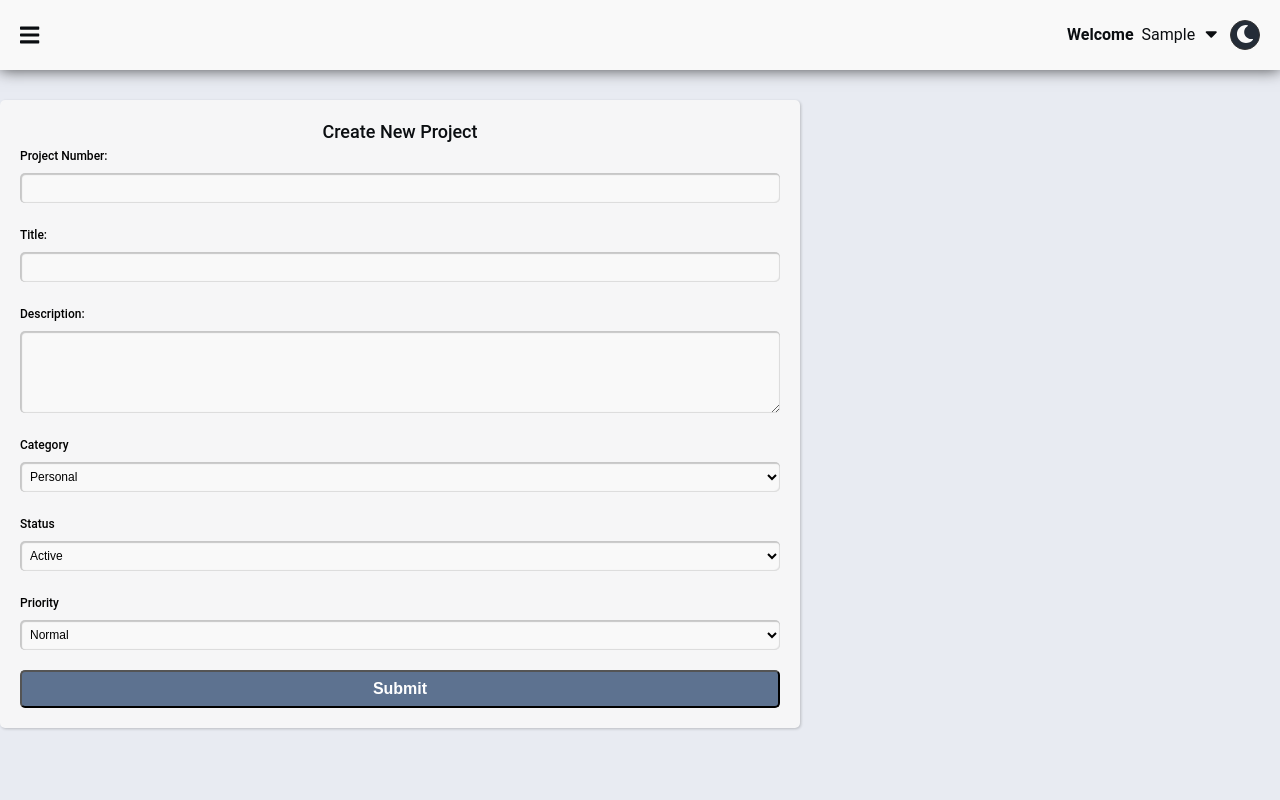
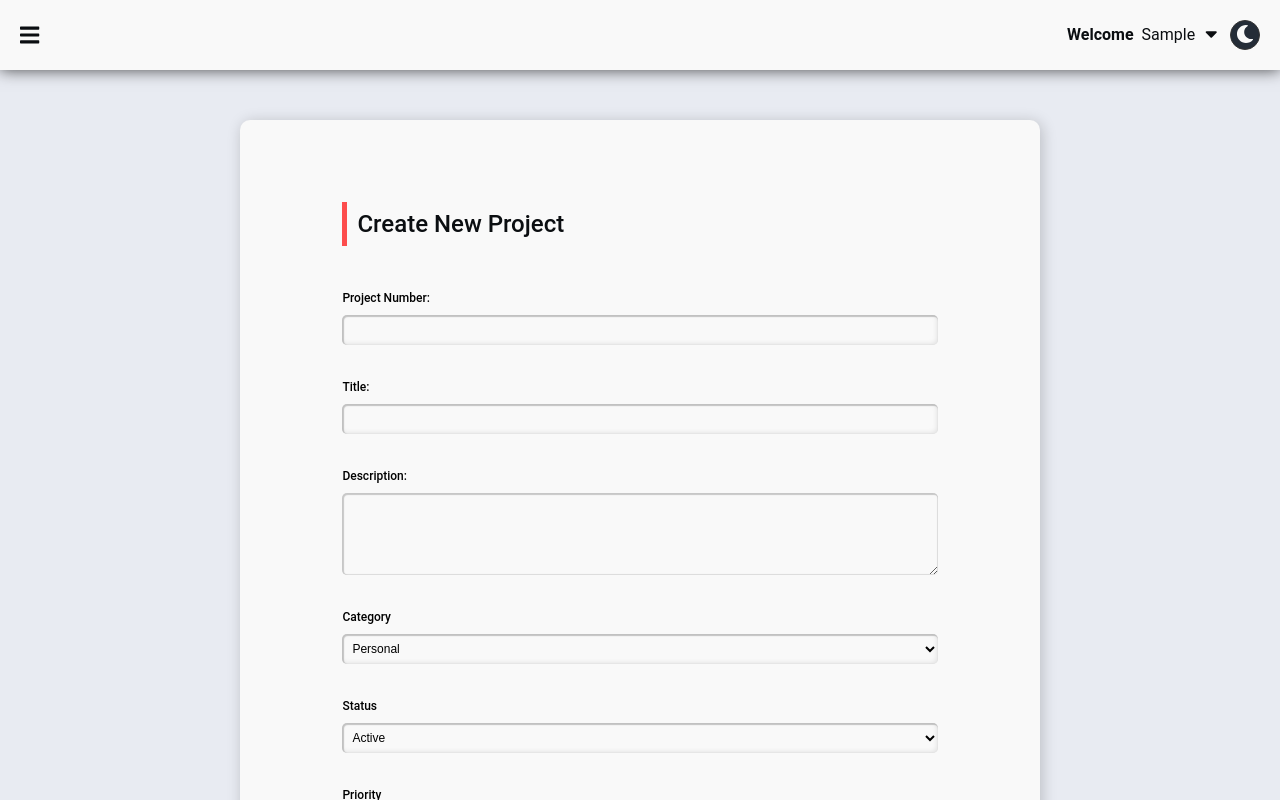
Before and after one commit to keithmacdonalddev/react-tracker-client, a React app: page /create-project in a window 1280 px wide. Built offline with nearby package versions, Linux system fonts and the light colour scheme; sample sign-in values are in the browser's storage.

Commit message:
multiple tweaks, fixes and styling upgrades

```diff
--- a/package.json
+++ b/package.json
@@ -2,6 +2,7 @@
 	"name": "reacttracker",
 	"version": "0.1.0",
 	"private": false,
+	"proxy": "http://127.0.0.1:5000/",
 	"dependencies": {
 		"@fortawesome/fontawesome-svg-core": "^1.2.34",
 		"@fortawesome/free-solid-svg-icons": "^5.15.2",
--- a/public/index.css
+++ b/public/index.css
@@ -5,21 +5,26 @@
 	box-sizing: border-box;
 	/* border: 1px dashed black !important; */
 }
+
 ::-webkit-scrollbar {
-	font-size: 2px;
+	width: 12px;
 }
+
 ::-webkit-scrollbar-track {
-	background-color: var(--color-primary-800);
-	border-radius: 5px;
+	border-radius: 10px;
 }
+
 ::-webkit-scrollbar-thumb {
-	background: var(--color-primary-700);
-	border-radius: 25px;
+	border-radius: 10px;
 }
 ::-webkit-scrollbar-thumb:hover {
-	background: var(--color-primary-300);
+	box-shadow: inset 0 0 6px rgba(0, 0, 0, 0.5);
+	transition: all 1300ms linear;
 }
-
+::-webkit-scrollbar-track:hover {
+	box-shadow: inset 0 0 6px rgba(0, 0, 0, 0.3);
+	transition: all 1300ms linear;
+}
 /* Global variables are defined in the :root element. */
 
 html * {
--- a/src/store/actions/projectActions.js
+++ b/src/store/actions/projectActions.js
@@ -39,11 +39,12 @@ export const createProject = (projectNumber, title, description, category, statu
 			},
 		};
 
-		const response = await axios.post(
+		const { data } = await axios.post(
 			`${apiUrl}/projects`,
 			{ projectNumber, title, description, category, status, priority, userInfo },
 			config,
 		);
+		console.log(data);
 
 		// const response = await axios.post(
 		// 	'projects',
@@ -53,7 +54,7 @@ export const createProject = (projectNumber, title, description, category, statu
 
 		await dispatch({
 			type: CREATE_PROJECT_SUCCESS,
-			payload: response.data,
+			payload: data,
 		});
 	} catch (error) {
 		dispatch({
--- a/src/views/Dashboard/dashboard.module.css
+++ b/src/views/Dashboard/dashboard.module.css
@@ -58,7 +58,7 @@ body {
 	overflow-y: auto;
 	overflow-x: hidden;
 }
-
+/*
 .main_wrapper::-webkit-scrollbar-track {
 	background: var(--color-primary-900);
 }
@@ -69,7 +69,7 @@ body {
 .main_wrapper::-webkit-scrollbar-thumb:hover {
 	background: var(--color-primary-700);
 	transition: all 1300ms linear;
-}
+} */
 
 /*  ----- TABLET ----- */
 @media (max-width: 500px) {
--- a/src/views/Home/ProjectsCard/index.js
+++ b/src/views/Home/ProjectsCard/index.js
@@ -11,7 +11,7 @@ const ProjectsCard = () => {
 
 	if (projects) {
 		projects.map((project) => {
-			if (project.manager.id === userInfo._id) {
+			if (project.owner.id === userInfo._id) {
 				myProjects.push(project);
 			}
 			return null;
--- a/src/views/Projects/ProjectsComponent/CreateProjectPage/create_project.module.css
+++ b/src/views/Projects/ProjectsComponent/CreateProjectPage/create_project.module.css
@@ -1,15 +1,19 @@
-.project_container {
-	position: relative;
+.create_project_grid {
+	display: flex;
 	width: 100%;
+	height: auto;
+	justify-content: center;
+}
+
+.create_project_form_container {
+	width: 90%;
 	max-width: 800px;
-	height: auto;
-	margin-top: 30px;
-	margin-bottom: 15px;
-	padding: 20px;
-	padding: 20px;
-	border-radius: 5px;
-	background: #f6f6f7;
-	box-shadow: 1px 1px 3px rgba(0, 0, 0, 0.2);
+	height: 100%;
+	margin: 50px;
+	padding: 8vw;
+	border-radius: 10px;
+	background: var(--color-primary-800);
+	box-shadow: 2px 2px 15px rgba(0, 0, 0, 0.2);
 }
 
 /* .dataFieldContainer {
@@ -24,15 +28,19 @@
 } */
 
 .header {
-	text-align: center;
-	font-size: 18px;
+	font-size: 24px;
 	font-weight: 500;
-	margin-bottom: 2 0px;
+	padding: 10px;
+	margin-top: -20px;
+	margin-bottom: 10px;
+
+	/* border-bottom: 2px solid rgba(0, 0, 0, 0.2); */
+	border-left: 5px solid var(--color-accent);
 }
 
 .input_container {
 	display: grid;
-	margin-bottom: 20px;
+	padding-top: 30px;
 }
 
 .label {
@@ -55,8 +63,9 @@
 	padding: 6px;
 	font-size: 12px;
 	border-radius: 5px;
-	box-shadow: inset 1px 1px 1px 1px rgba(0, 0, 0, 0.2), inset -1px -1px 1px rgba(0, 0, 0, 0.1);
+	box-shadow: inset 1px 1px 1px 1px rgba(0, 0, 0, 0.2), inset -1px -1px 5px rgba(0, 0, 0, 0.1);
 }
+
 .textarea {
 	width: auto;
 	padding: 6px;
@@ -69,22 +78,17 @@
 	box-shadow: inset 1px 1px 1px 1px rgba(0, 0, 0, 0.2), inset -1px -1px 1px rgba(0, 0, 0, 0.1);
 }
 
-.radio_buttons {
-	display: flex;
-	align-items: center;
-	border: none;
-	outline: none;
-}
-
 .submit_button {
 	width: 100%;
-	padding: 8px;
-	font-size: 16px;
+	font-size: 18px;
 	font-weight: 700;
+	padding: 10px;
+	margin-top: 50px;
+	border: none;
 	border-radius: 5px;
-	color: white;
-	/* background: #66ba93; */
+	color: var(--color-primary-800);
 	background: var(--color-primary-700);
+	cursor: pointer;
 }
 
 .submit_button:hover {
--- a/src/views/Projects/ProjectsComponent/CreateProjectPage/index.js
+++ b/src/views/Projects/ProjectsComponent/CreateProjectPage/index.js
@@ -39,8 +39,8 @@ const CreateProjectPage = () => {
 
 	return (
 		<Dashboard>
-			<div className={classname.project_container}>
-				{/* <div className={classname.dataFieldContainer}> */}
+			<div className={classname.create_project_grid}>
+				<div className={classname.create_project_form_container}>
 					<div className={classname.header}>Create New Project</div>
 					{loadingCreate ? (
 						<div>loading...</div>
@@ -110,7 +110,7 @@ const CreateProjectPage = () => {
 						</form>
 					)}
 				</div>
-			{/* </div> */}
+			</div>
 		</Dashboard>
 	);
 };
--- a/src/views/Projects/ProjectsComponent/SingleProject/SingleProjectJSX.js
+++ b/src/views/Projects/ProjectsComponent/SingleProject/SingleProjectJSX.js
@@ -3,6 +3,7 @@ import classname from './SingleProject.module.css';
 
 const SingleProjectJSX = ({ project }) => {
 	console.log(project);
+
 	return (
 		<div className={classname.single_project_jsx_container}>
 			<div className={classname.data_wrapper}>
@@ -18,10 +19,8 @@ const SingleProjectJSX = ({ project }) => {
 			</div>
 			<div className={classname.data_wrapper}>
 				<div className={classname.data_field_title}>Project Id</div>
-
 				<div className={classname.dataField}>{project._id}</div>
 			</div>
-			{/*  */}
 			<div className={classname.data_wrapper}>
 				<div className={classname.data_field_title}>Description</div>
 				<div className={classname.dataField}>{project.description}</div>
--- a/src/views/Projects/ProjectsComponent/SingleProject/SingleProjectNavigation.js
+++ b/src/views/Projects/ProjectsComponent/SingleProject/SingleProjectNavigation.js
@@ -18,11 +18,13 @@ const SingleProjectNavigation = ({ project }) => {
 	// make the following code way better
 	// ************************************************************
 	let displayNone = {};
+
 	if (confirmDelete) {
 		displayNone = {
 			display: 'none',
 		};
 	}
+
 	if (!confirmDelete) {
 		displayNone = {
 			display: 'flex',
--- a/src/views/Projects/ProjectsComponent/SingleProject/index.js
+++ b/src/views/Projects/ProjectsComponent/SingleProject/index.js
@@ -10,13 +10,23 @@ import { fetchSingleProject } from 'store/actions/projectActions';
 import classname from './SingleProject.module.css';
 
 const SingleProject = () => {
-	const { id } = useParams();
+	const { id } = useParams(); // project id
 	const dispatch = useDispatch();
 
-	const { project, loading, error } = useSelector((state) => state.singleProject);
+	const { projects, loading, error } = useSelector((state) => state.projects); //
+
+	const project = projects.find((project) => {
+		console.log(`project id: ${project._id}`);
+		console.log(`id: ${id}`);
+
+		return project._id === id;
+	});
+
+	console.log(`project: ${project}`);
 
 	useEffect(() => {
 		if (!project) {
+			console.log(`no project found, requesting project: ${id} from API`);
 			dispatch(fetchSingleProject(id));
 		}
 	}, [id, project, dispatch]);
--- a/src/views/Projects/index.js
+++ b/src/views/Projects/index.js
@@ -1,6 +1,7 @@
 import React from 'react';
+import Dashboard from 'views/Dashboard';
 import ProjectsComponent from './ProjectsComponent';
-import Dashboard from 'views/Dashboard';
+
 import classname from './projects.module.css';
 
 const MyProjectsPage = () => {
```
Lines whose indentation alone changed are shown as unchanged.
